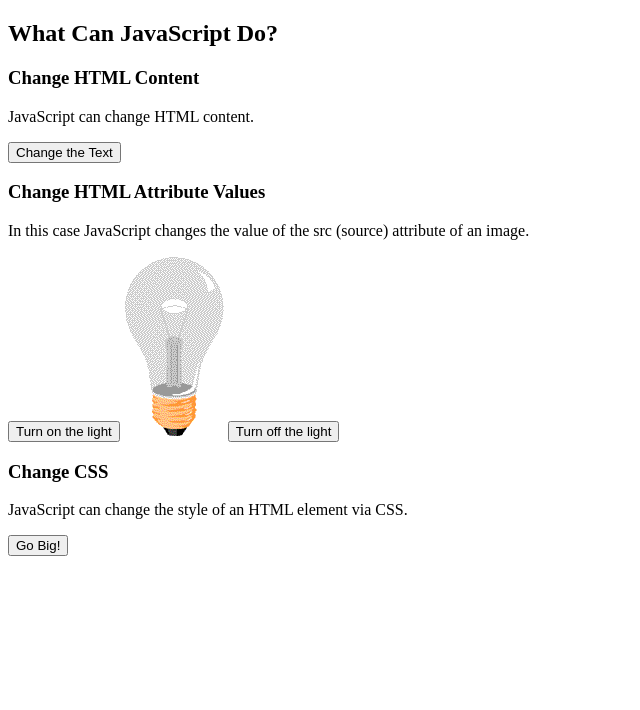
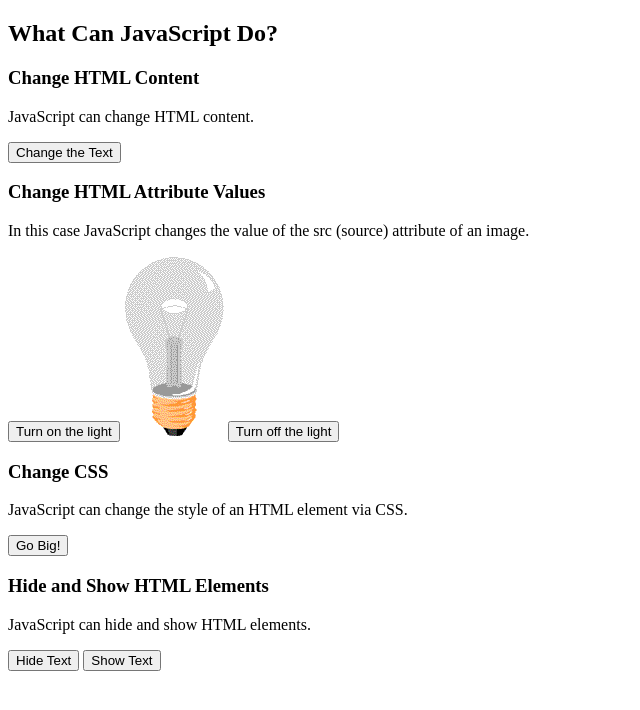
Before and after one commit to dev-patch17/js-play, a plain HTML site: page index.html in a window 1280 px wide. Shown: the whole page, without its empty margins (0-640 px from the left). Drawn offline with Linux system fonts and the light colour scheme.

Commit message:
Hide and show HTML elements

```diff
--- a/index.html
+++ b/index.html
@@ -42,5 +42,17 @@
         Go Big!
     </button>
 
+    <h3>Hide and Show HTML Elements</h3>
+
+    <p id="hide-show-me">JavaScript can hide and show HTML elements.</p>
+
+    <button type="button" onclick="document.getElementById('hide-show-me').style.display='none'">
+        Hide Text
+    </button>
+
+    <button type="button" onclick="document.getElementById('hide-show-me').style.display='block'">
+        Show Text
+    </button>
+
 </body>
 </html>
```
